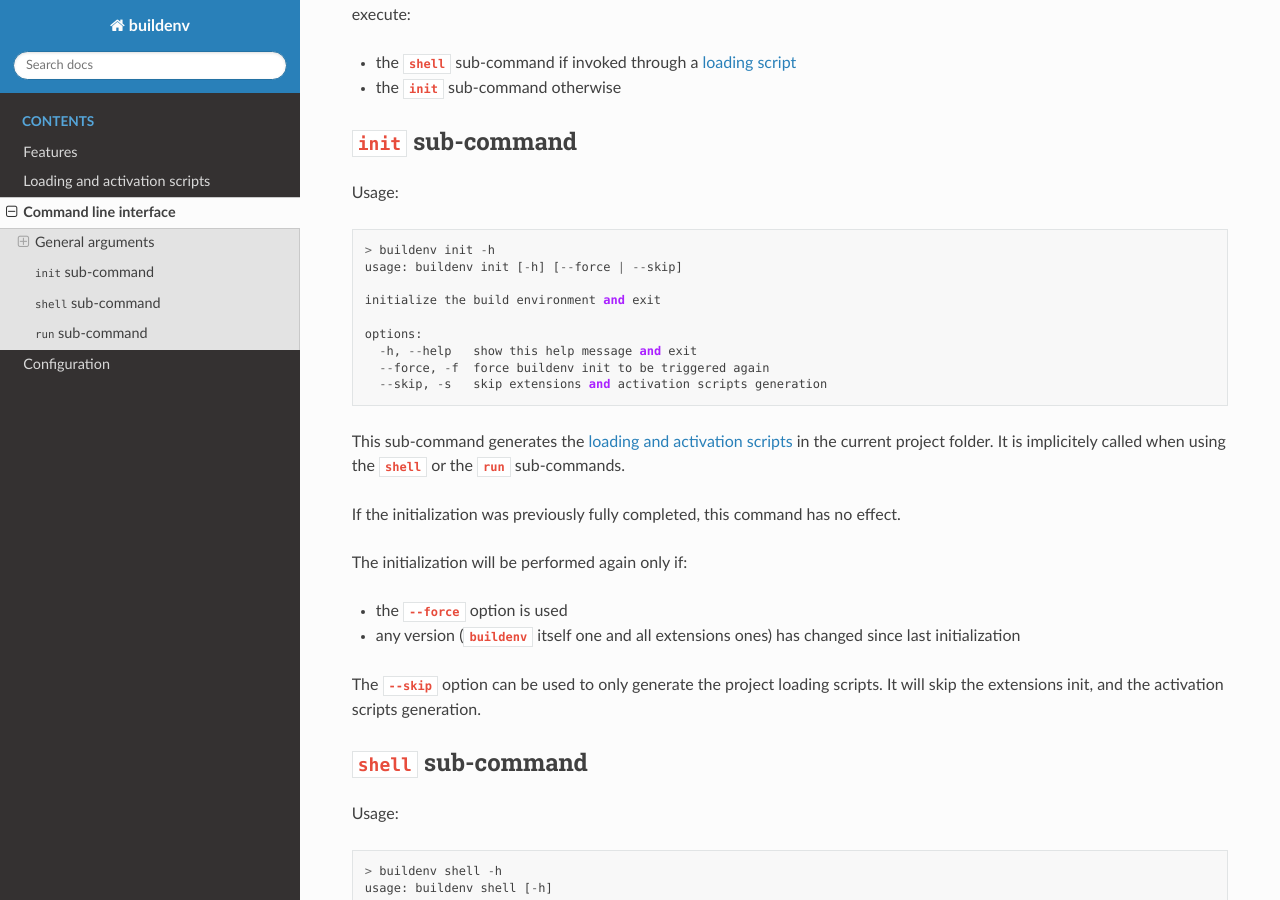
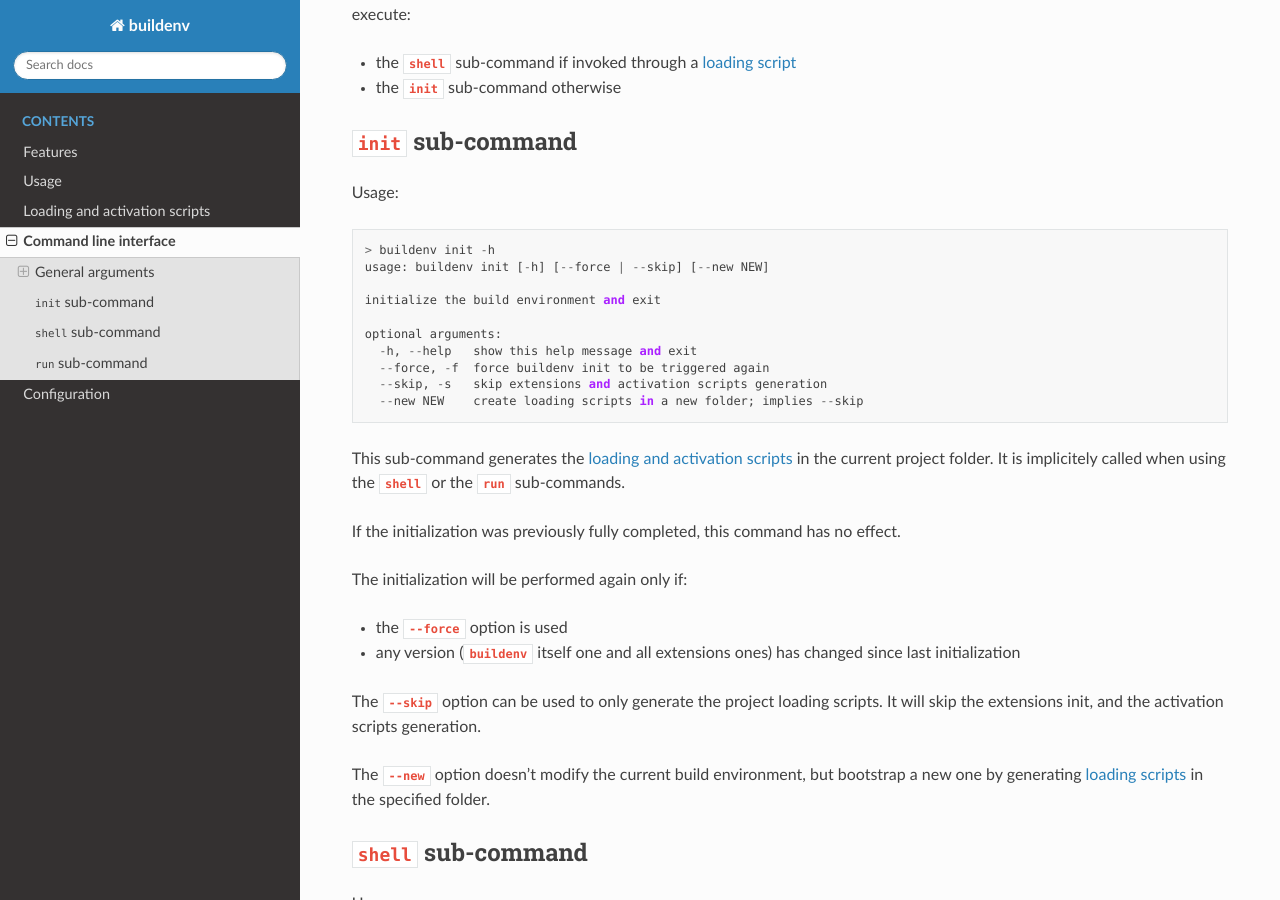
Before and after one commit to ismaelbalaghni/buildenv, a Sphinx documentation site: the page built from doc/cli.md, in a window 1280 px wide and 900 px high, scrolled down 1038 px. Built offline with Sphinx 7.4.7 and the Read the Docs theme 2.0.0, drawn with Linux system fonts in a browser that asks for light colours.

Commit message:
Handle init --new parameter -- resolved #100
Also improved usage documentation

````diff
--- a/doc/cli.md
+++ b/doc/cli.md
@@ -44,19 +44,21 @@
 * the **`shell`** sub-command if invoked through a [loading script](scripts)
 * the **`init`** sub-command otherwise
 
+(init)=
 ## `init` sub-command
 
 Usage:
 ```
 > buildenv init -h
-usage: buildenv init [-h] [--force | --skip]
+usage: buildenv init [-h] [--force | --skip] [--new NEW]
 
 initialize the build environment and exit
 
-options:
+optional arguments:
   -h, --help   show this help message and exit
   --force, -f  force buildenv init to be triggered again
   --skip, -s   skip extensions and activation scripts generation
+  --new NEW    create loading scripts in a new folder; implies --skip
 ```
 
 This sub-command generates the [loading and activation scripts](scripts) in the current project folder. It is implicitely called when using the **`shell`** or the **`run`** sub-commands.
@@ -68,6 +70,9 @@
 * any version (**`buildenv`** itself one and all extensions ones) has changed since last initialization
 
 The **`--skip`** option can be used to only generate the project loading scripts. It will skip the extensions init, and the activation scripts generation.
+
+The **`--new`** option doesn't modify the current build environment, but bootstrap a new one
+by generating [loading scripts](scripts.md) in the specified folder.
 
 ## `shell` sub-command
 
--- a/requirements.txt
+++ b/requirements.txt
@@ -6,7 +6,7 @@
 # Package dependencies from nmk project files
 #
 
-nmk
+nmk-base
 black
 isort
 flake8
--- a/src/buildenv/templates/gitignore.jinja
+++ b/src/buildenv/templates/gitignore.jinja
@@ -1,2 +1,2 @@
-/{{ venvName }}/
-/.buildenv/
+{{ venvName }}/
+.buildenv/
````
Also changed, not shown: README.md (+1 -19 lines), doc/features.md (+1 -8 lines), doc/index.md (+1 -0 lines), doc/usage.md (added, +35 -0 lines), 5 other files.
